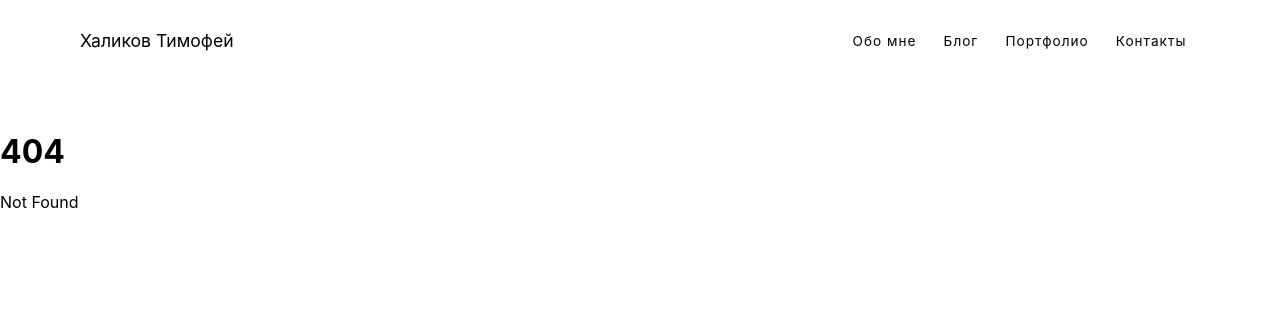
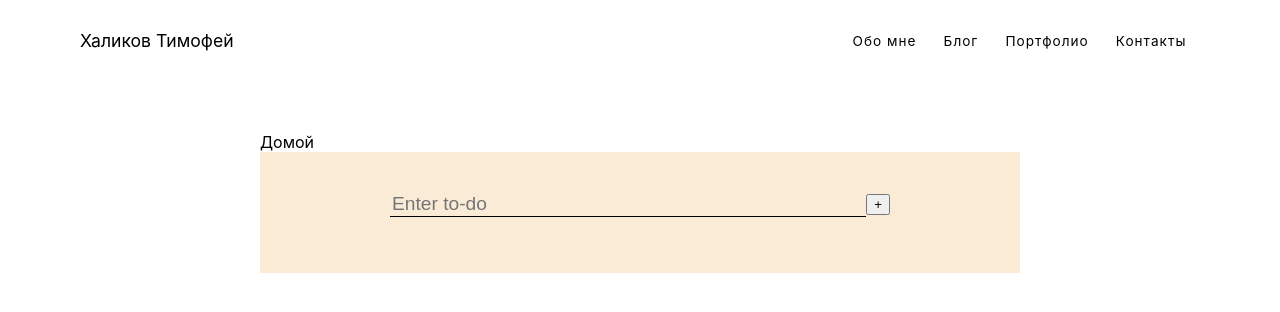
Before and after one commit to Tarstim/svelte-test, a SvelteKit app: page /project/apps/1 in a window 1280 px wide. Before the commit this address had no page. Shown: the top 312 px of the page. Built offline with nearby package versions, Linux system fonts and the light colour scheme.

Commit message:
kjsdgvhg

```diff
--- /dev/null
+++ b/src/routes/project/apps/1/+layout.svelte
@@ -0,0 +1,12 @@
+<div class='container'>
+    <a href='/project'>Домой</a>
+    <slot/>
+  </div>
+
+  <style>
+    .container {
+      margin: 50px auto;
+      max-width: 800px;
+      padding: 0 20px;
+    }
+  </style>
--- /dev/null
+++ b/src/routes/project/apps/1/+page.svelte
@@ -0,0 +1,60 @@
+<script>
+
+let newItem = '';
+let todoList = [];
+function add() {
+  if (newItem !== '') {
+    todoList = [
+      ...todoList,
+      {
+        задача: newItem,
+        завершено: false,
+      },
+    ];
+    newItem = '';
+  }
+}
+
+
+</script>
+<main>
+
+    <form on:submit|preventDefault={add}>
+        <input bind:value={newItem} placeholder="Enter to-do" />
+        <button class="add-todo" on:click={add}><span>+</span></button>
+      </form>
+
+</main>
+<style>
+
+main {
+  display: flex;
+  flex-direction: column;
+  align-items: center;
+  min-height: 100%;
+  padding: 5vmin;
+  box-sizing: border-box;
+  background: antiquewhite;
+}
+
+form {
+  width: 100%;
+  max-width: 500px;
+  display: flex;
+  align-items: center;
+  margin-bottom: 1rem;
+}
+
+input {
+  flex-grow: 1;
+  width: 0;
+  border: none;
+  border-bottom: 1px solid black;
+  background: transparent;
+  box-shadow: none;
+  font-size: 1.2rem;
+  margin: 0;
+  outline: none;
+}
+
+</style>
```
